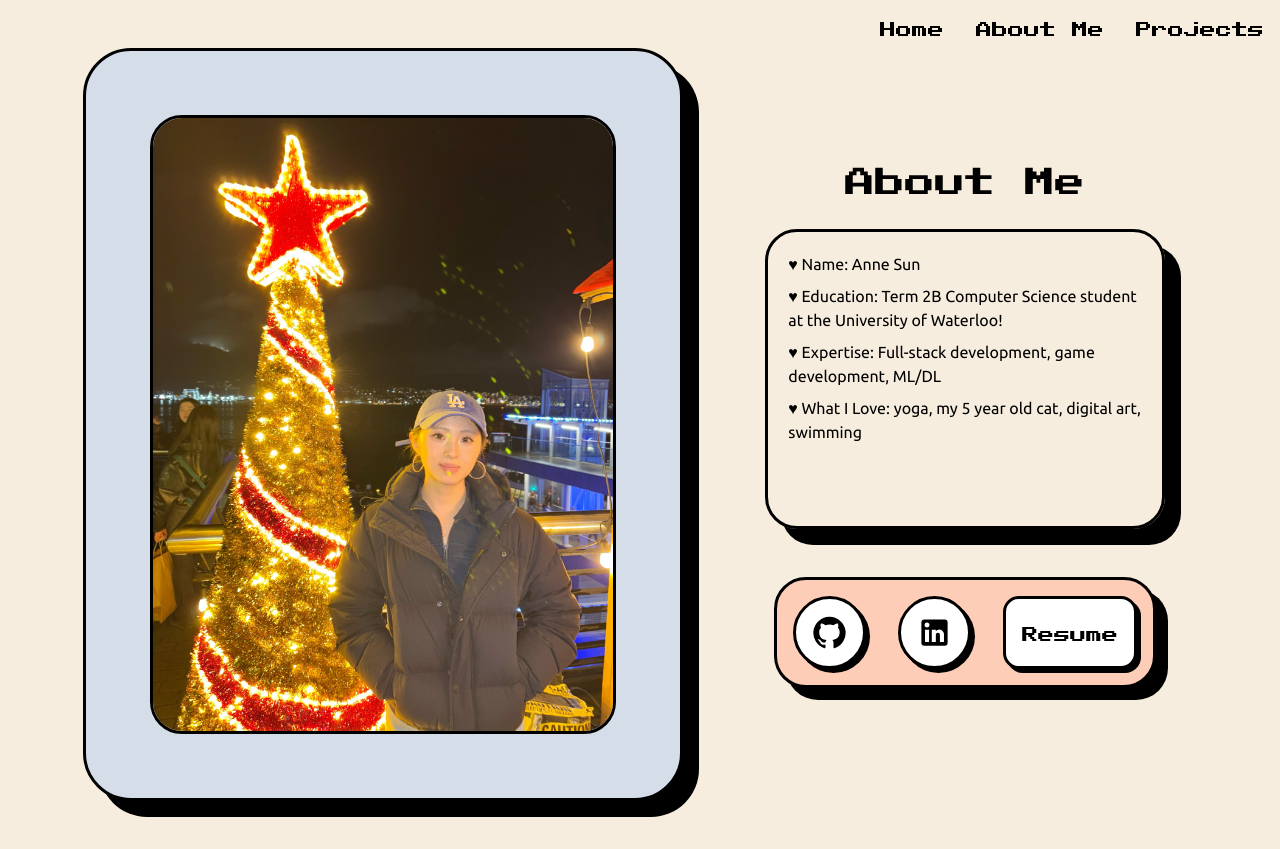
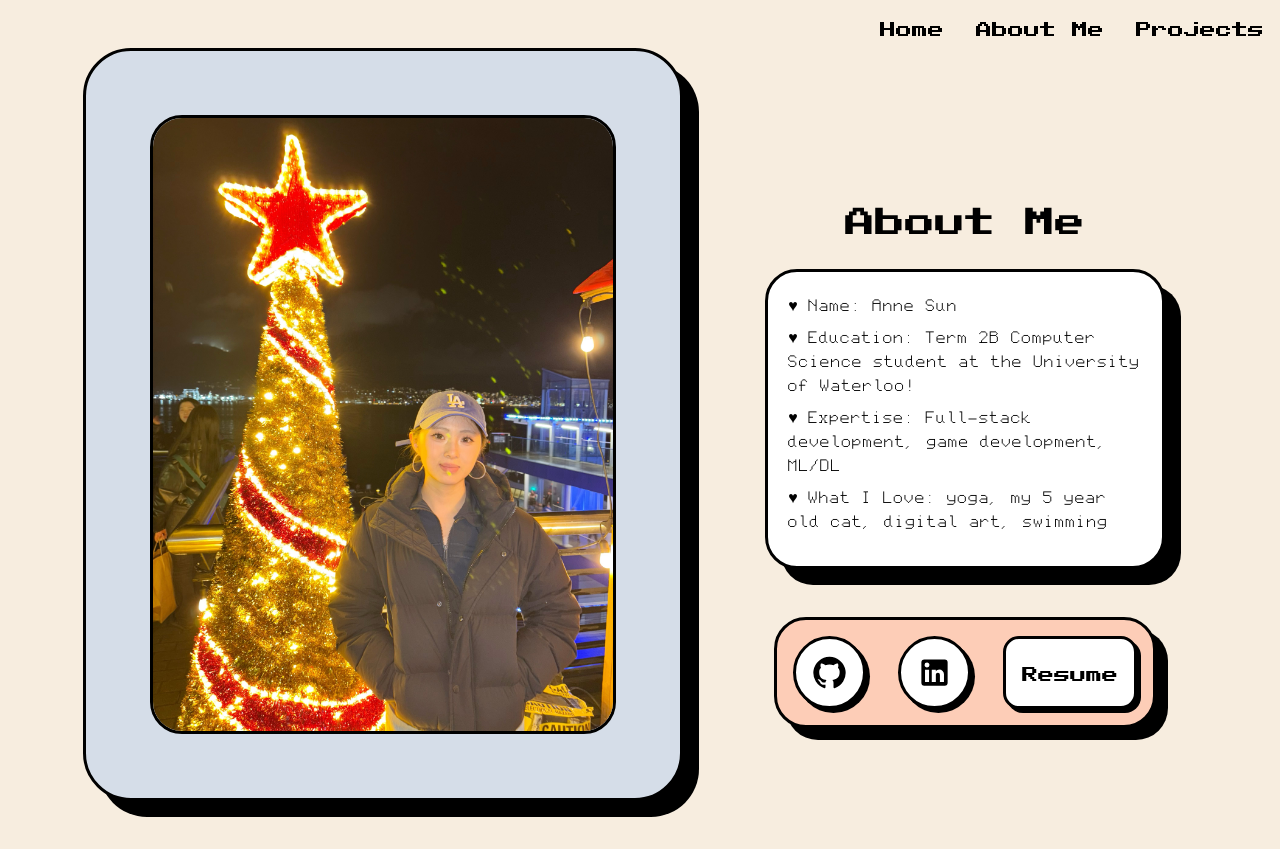
Before and after one commit to AnneSun1/Portfolio, a Next.js app: page /about in a window 1280 px wide. Built offline with nearby package versions, Linux system fonts and the light colour scheme.

Commit message:
updated font and tab icon

```diff
--- a/app/about/about.css
+++ b/app/about/about.css
@@ -5,6 +5,7 @@
     align-items: center;
     justify-content: center;
     margin-right: 5rem;
+    margin-top: 5rem;
 
 }
 
@@ -47,11 +48,12 @@
     border-radius: 2rem;
     box-shadow: 1rem 1rem black;
     padding: 1rem;
-    font-family: "Ubuntu";
+    font-family: "PixelCode Thin";
+    background-color: white;
 }
 .description-container p{
     padding: 0.25rem;
-    /* font-weight: 500; */
+    font-weight: 500;
 }
 
 .icon-container {
--- a/app/globals.css
+++ b/app/globals.css
@@ -20,9 +20,15 @@
   font-family: "Pixel";
   src: url('/fonts/pixel-font.ttf');
 }
+
+@font-face {
+  font-family: "PixelCode Thin";
+  src: url('/fonts/PixelCode-thin.ttf');
+}
+
 body {
   color: black;
   background-color: #f7eddf;
   background-size: cover;
-  font-family: "Pixel", "Jura", "Ubuntu";
+  font-family: "Pixel", "PixelCode Thin", "Jura", "Ubuntu";
 }
--- a/app/layout.tsx
+++ b/app/layout.tsx
@@ -1,7 +1,6 @@
 import type { Metadata } from "next";
 import localFont from "next/font/local";
 import "./globals.css";
-import { NavBar } from "@/components/navbar";
 
 const geistSans = localFont({
   src: "./fonts/GeistVF.woff",
@@ -26,6 +25,7 @@ export default function RootLayout({
 }>) {
   return (
     <html lang="en">
+      <head><link rel="icon" href="/icons/heart.svg" type="image/svg+xml" sizes="any" /></head>
       <body
         className={`${geistSans.variable} ${geistMono.variable} antialiased`}>
           {children}
--- a/app/page.tsx
+++ b/app/page.tsx
@@ -47,7 +47,7 @@ export default function Home() {
         <div className='text-7xl flex flex-row' ref={textRef}>
 
         </div>
-        <div className='text-7xl' ref={cursorRef}>_</div>
+        <div className='text-7xl' ref={cursorRef}></div>
         {/* <div className='text-4xl'>
           Welcome to my webpage ♡
         </div> */}
```
Also changed, not shown: public/fonts/PixelCode-Thin.ttf (added), public/icons/heart.svg (added).
